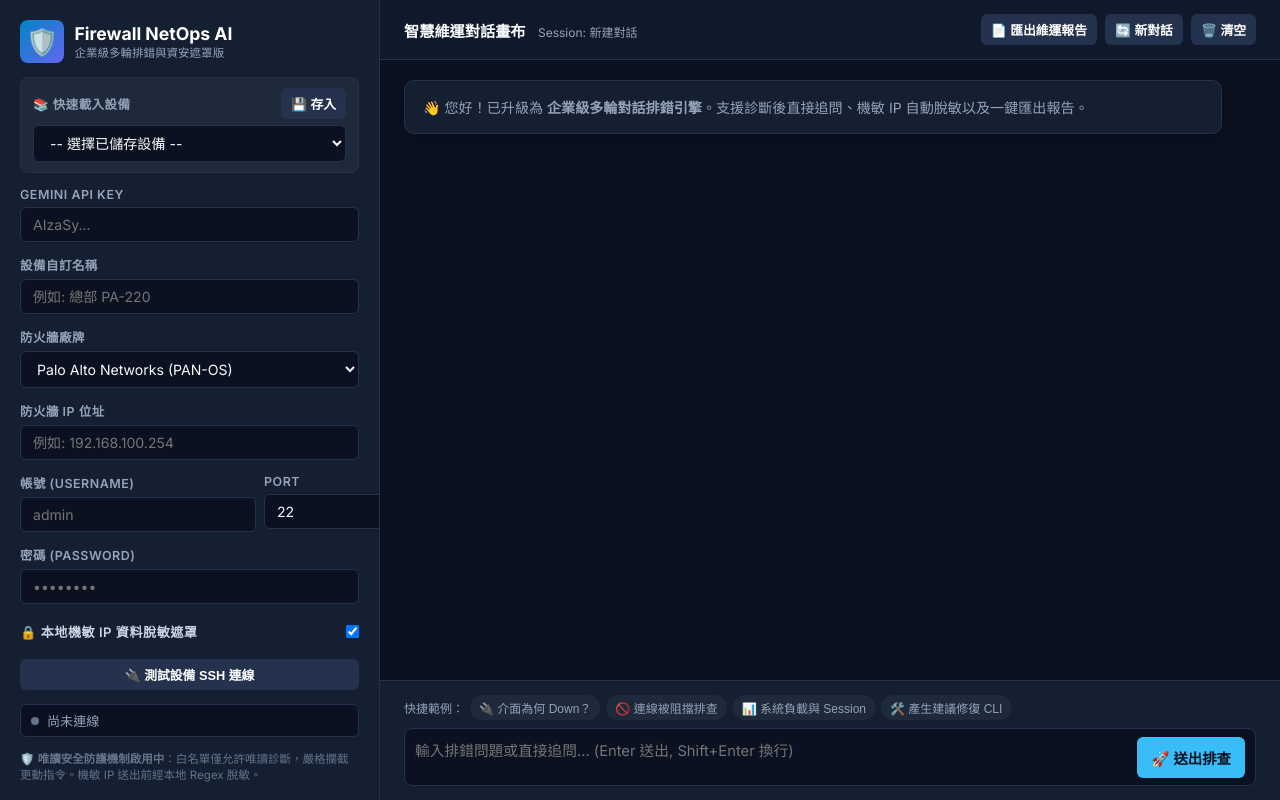
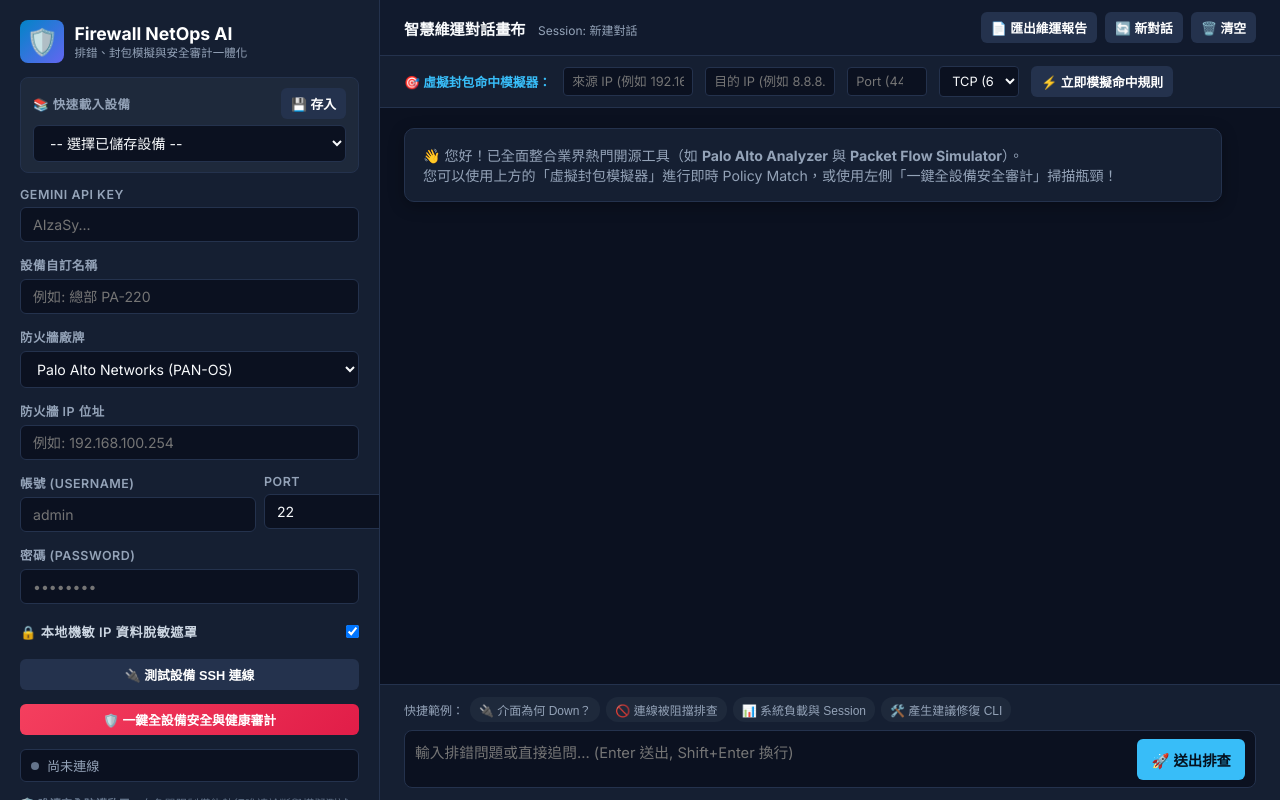
Before and after one commit to jacobtsaiatwork/firewall-netops-ai-agent, a plain HTML site: page index.html in a window 1280 px wide. Drawn offline with Linux system fonts and the light colour scheme; no server answers.

Commit message:
feat: integrate packet flow simulator and one-click security health audit

```diff
--- a/index.html
+++ b/index.html
@@ -3,7 +3,7 @@
 <head>
     <meta charset="UTF-8">
     <meta name="viewport" content="width=device-width, initial-scale=1.0">
-    <title>Firewall NetOps AI - 萬用防火牆排錯助理 (Pro)</title>
+    <title>Firewall NetOps AI - 萬用防火牆排錯與安全審計助理 (Enterprise)</title>
     <link href="https://fonts.googleapis.com/css2?family=Inter:wght@400;500;600;700&family=JetBrains+Mono:wght@400;500&display=swap" rel="stylesheet">
     <style>
         :root {
@@ -113,6 +113,8 @@
         .btn:hover { background-color: var(--primary-hover); }
         .btn-sm { padding: 6px 10px; font-size: 0.8rem; background-color: var(--border); color: #fff; }
         .btn-sm:hover { background-color: #334155; }
+        .btn-accent { background: linear-gradient(135deg, #f43f5e, #e11d48); color: #fff; }
+        .btn-accent:hover { opacity: 0.9; }
 
         .status-badge {
             display: flex;
@@ -149,17 +151,31 @@
         }
 
         .chat-header {
-            padding: 14px 24px;
+            padding: 12px 24px;
             border-bottom: 1px solid var(--border);
-            background-color: rgba(21, 31, 50, 0.6);
+            background-color: rgba(21, 31, 50, 0.7);
             display: flex;
             justify-content: space-between;
             align-items: center;
         }
 
-        .header-actions {
+        .header-actions { display: flex; gap: 8px; }
+
+        /* Quick Simulator Toolbar */
+        .simulator-bar {
+            background-color: var(--bg-card);
+            border-bottom: 1px solid var(--border);
+            padding: 10px 24px;
             display: flex;
-            gap: 8px;
+            align-items: center;
+            gap: 12px;
+            flex-wrap: wrap;
+        }
+        .sim-input {
+            width: 130px;
+            padding: 6px 8px;
+            font-size: 0.8rem;
+            border-radius: 4px;
         }
 
         .chat-container {
@@ -247,7 +263,7 @@
 
         /* Input Bar */
         .input-bar-container {
-            padding: 14px 24px;
+            padding: 12px 24px;
             background-color: var(--bg-card);
             border-top: 1px solid var(--border);
         }
@@ -297,9 +313,8 @@
         }
         @keyframes spin { 0% { transform: rotate(0deg); } 100% { transform: rotate(360deg); } }
 
-        /* Print Style */
         @media print {
-            .sidebar, .input-bar-container, .chat-header { display: none !important; }
+            .sidebar, .input-bar-container, .chat-header, .simulator-bar { display: none !important; }
             body, .main-content, .chat-container { height: auto !important; overflow: visible !important; background: #fff !important; color: #000 !important; }
             .investigation-card { box-shadow: none !important; border: 1px solid #ccc !important; }
             .report-box { background: #fff !important; color: #000 !important; border: 1px solid #ccc !important; }
@@ -314,7 +329,7 @@
             <div class="brand-icon">🛡️</div>
             <div>
                 <div class="brand-title">Firewall NetOps AI</div>
-                <div class="brand-subtitle">企業級多輪排錯與資安遮罩版</div>
+                <div class="brand-subtitle">排錯、封包模擬與安全審計一體化</div>
             </div>
         </div>
 
@@ -368,7 +383,6 @@
             <input type="password" id="password" placeholder="••••••••">
         </div>
 
-        <!-- 資安開關 -->
         <label class="toggle-label">
             <span>🔒 本地機敏 IP 資料脫敏遮罩</span>
             <input type="checkbox" id="maskingToggle" checked>
@@ -378,13 +392,17 @@
             🔌 測試設備 SSH 連線
         </button>
 
+        <button class="btn btn-accent btn-sm" onclick="triggerHealthAudit()">
+            🛡️ 一鍵全設備安全與健康審計
+        </button>
+
         <div class="status-badge" id="statusBadge">
             <div class="status-dot" id="statusDot"></div>
             <span id="statusText">尚未連線</span>
         </div>
 
         <div style="font-size: 0.72rem; color: #64748b; line-height: 1.4; margin-top: auto;">
-            🛡️ <b>唯讀安全防護機制啟用中</b>：白名單僅允許唯讀診斷，嚴格攔截更動指令。機敏 IP 送出前經本地 Regex 脫敏。
+            🛡️ <b>唯讀安全防護啟用</b>：白名單限制僅能執行唯讀診斷與模擬測試指令，絕不變更生產配置。
         </div>
     </div>
 
@@ -402,11 +420,26 @@
             </div>
         </div>
 
+        <!-- 封包模擬快捷工具列 (Packet Match Simulator) -->
+        <div class="simulator-bar">
+            <span style="font-size: 0.8rem; font-weight: 600; color: var(--primary);">🎯 虛擬封包命中模擬器：</span>
+            <input type="text" id="simSrc" class="sim-input" placeholder="來源 IP (例如 192.168.1.10)">
+            <input type="text" id="simDst" class="sim-input" placeholder="目的 IP (例如 8.8.8.8)">
+            <input type="number" id="simPort" class="sim-input" style="width: 80px;" placeholder="Port (443)">
+            <select id="simProto" class="sim-input" style="width: 80px;">
+                <option value="6">TCP (6)</option>
+                <option value="17">UDP (17)</option>
+                <option value="1">ICMP (1)</option>
+            </select>
+            <button class="btn btn-sm" onclick="runPacketSimulation()">⚡ 立即模擬命中規則</button>
+        </div>
+
         <div class="chat-container" id="chatContainer">
             <div class="message assistant">
                 <div class="investigation-card">
                     <p style="color: var(--text-muted); font-size: 0.88rem;">
-                        👋 您好！已升級為 <b>企業級多輪對話排錯引擎</b>。支援診斷後直接追問、機敏 IP 自動脫敏以及一鍵匯出報告。
+                        👋 您好！已全面整合業界熱門開源工具（如 <b>Palo Alto Analyzer</b> 與 <b>Packet Flow Simulator</b>）。<br>
+                        您可以使用上方的「虛擬封包模擬器」進行即時 Policy Match，或使用左側「一鍵全設備安全審計」掃描瓶頸！
                     </p>
                 </div>
             </div>
@@ -556,6 +589,28 @@
             }
         }
 
+        function triggerHealthAudit() {
+            fillPrompt('請對目前防火牆執行「全面安全與系統健康審查 (Health & Security Audit)」。包含檢查 CPU、記憶體負載、Session 佔用比、預設路由健康度與是否有過度放行的 Any 安全規則。');
+            submitInvestigation();
+        }
+
+        function runPacketSimulation() {
+            const src = document.getElementById('simSrc').value.trim();
+            const dst = document.getElementById('simDst').value.trim();
+            const port = document.getElementById('simPort').value.trim() || '443';
+            const proto = document.getElementById('simProto').value;
+            const protoName = proto === '6' ? 'TCP' : (proto === '17' ? 'UDP' : 'ICMP');
+
+            if (!src || !dst) {
+                alert('請先在上方工具列輸入「來源 IP」與「目的 IP」！');
+                return;
+            }
+
+            const promptText = `請執行虛擬封包模擬 (Policy Match Simulation)：從來源 IP ${src} 到目的 IP ${dst}，協定 ${protoName} (${proto})，目標 Port ${port}。請調用設備的模擬工具（例如 PA 的 test security-policy-match 或 FG 的 diagnose firewall iprope lookup），確認該封包會命中哪一條規則、是否放行、以及對應出口路由。`;
+            fillPrompt(promptText);
+            submitInvestigation();
+        }
+
         async function submitInvestigation() {
             const prompt = document.getElementById('promptInput').value.trim();
             if (!prompt) return;
@@ -574,13 +629,11 @@
             document.getElementById('promptInput').value = '';
             const chat = document.getElementById('chatContainer');
 
-            // 使用者氣泡
             const userMsg = document.createElement('div');
             userMsg.className = 'message user';
             userMsg.innerHTML = `<div class="bubble">${escapeHtml(prompt)}</div>`;
             chat.appendChild(userMsg);
 
-            // AI 卡片
             const assistantMsg = document.createElement('div');
             assistantMsg.className = 'message assistant';
             const cardId = 'card-' + Date.now();
@@ -662,7 +715,7 @@
                 item.id = `${cardId}-cmd-${step.command.replace(/[\s\.\-\/]/g, '_')}`;
                 item.innerHTML = `
                     <div class="step-header">
-                        <span>第 ${step.iteration} 輪：執行診斷</span>
+                        <span>第 ${step.iteration} 輪：執行診斷/模擬</span>
                         <small style="color:var(--text-muted);">${escapeHtml(step.reason)}</small>
                     </div>
                     <div class="step-command">➜ ${escapeHtml(step.command)}</div>
```
Also changed, not shown: 1 other file.
